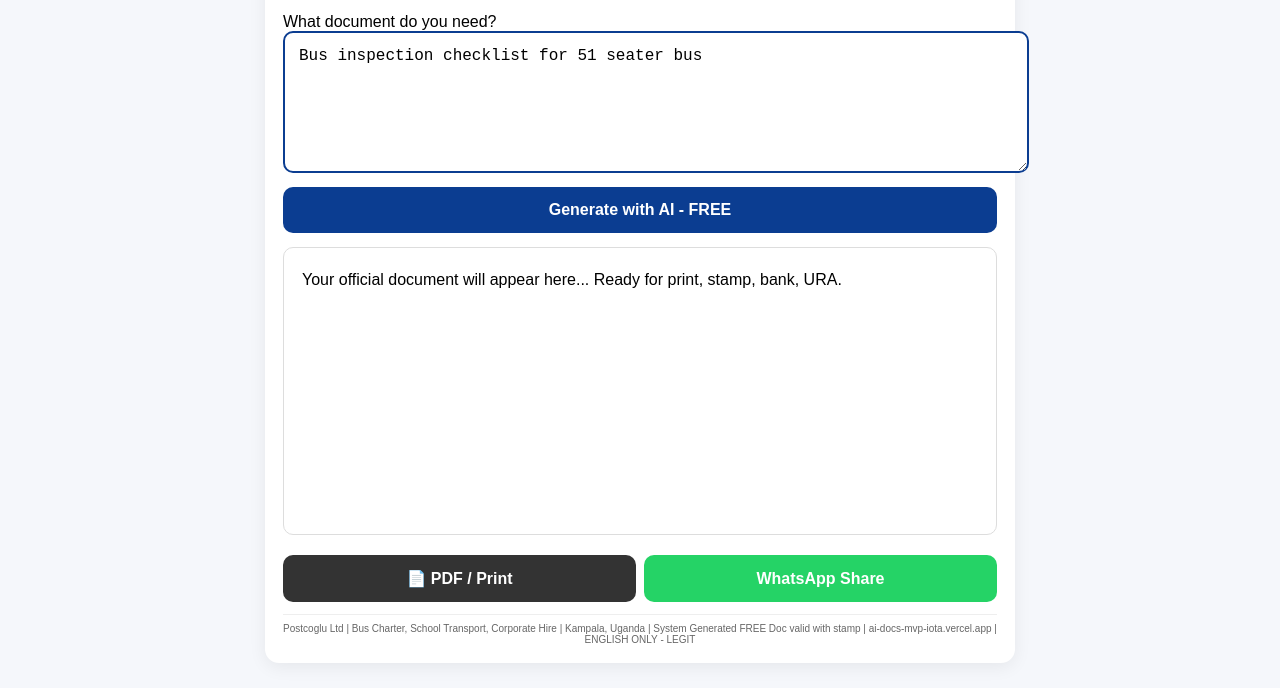
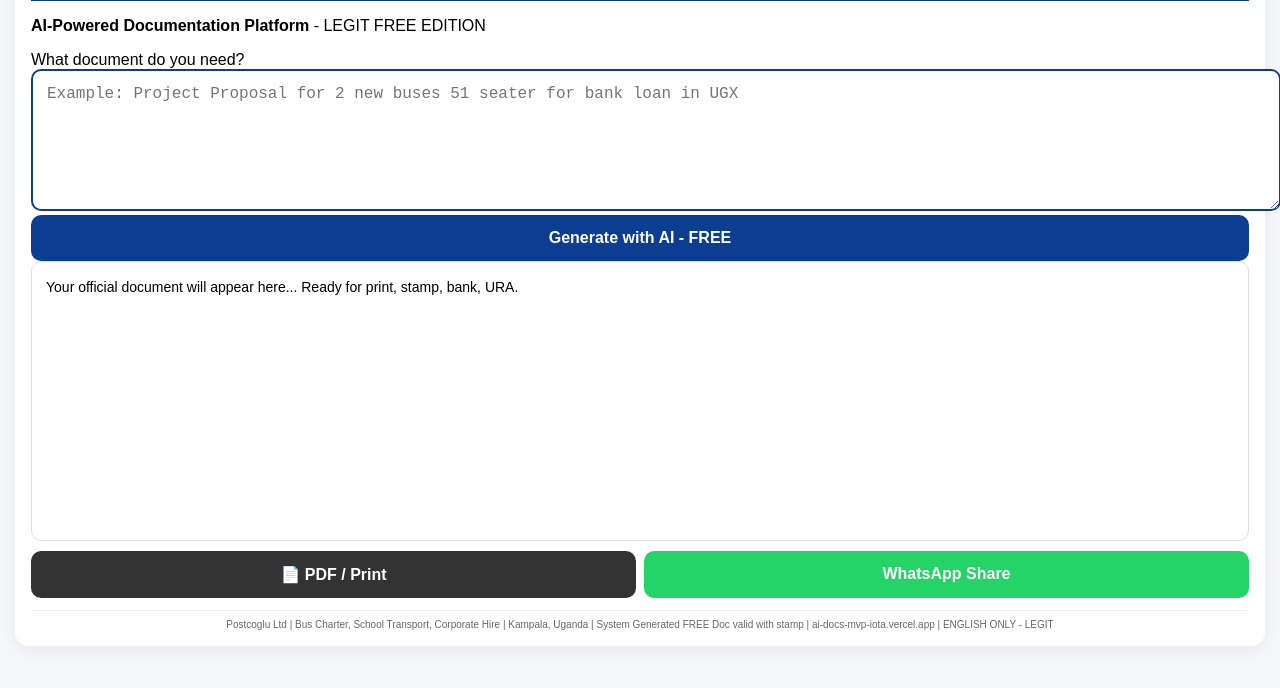
Before and after one commit to postcoglu/ai-docs-mvp, a website: page index.html in a window 1280 px wide. Shown: the part 112-800 px from the top of the page. Drawn offline with Linux system fonts and the light colour scheme.

Commit message:
Refactor HTML structure and styling adjustments

```diff
--- a/index.html
+++ b/index.html
@@ -4,27 +4,26 @@
 <meta charset="utf-8"><meta name="viewport" content="width=device-width,initial-scale=1">
 <title>Postcoglu AI Docs - FREE LEGIT</title>
 <style>
-body{font-family:Arial;max-width:750px;margin:0 auto;padding:15px;background:#f5f7fb}
-.card{background:#fff;border-radius:14px;padding:18px;box-shadow:0 4px 18px #0001}
+body{font-family:Arial;margin:0;padding:15px;background:#f5f7fb}
+.card{background:#fff;border-radius:14px;padding:16px;box-shadow:0 4px 18px #0001}
 .header{border-bottom:4px solid #0B3D91;display:flex;align-items:center;gap:10px;padding-bottom:10px;margin-bottom:12px}
-.header h2{margin:0;color:#0B3D91}
 textarea{width:100%;padding:14px;border:2px solid #0B3D91;border-radius:10px;height:110px;font-size:16px}
-button{width:100%;padding:14px;background:#0B3D91;color:#fff;border:none;border-radius:10px;font-weight:bold;font-size:16px;margin-top:10px}
-#out{border:1px solid #ddd;padding:18px;white-space:pre-wrap;min-height:250px;line-height:1.7;margin-top:14px;background:#fff;border-radius:10px}
+button{width:100%;padding:14px;background:#0B3D91;color:#fff;border:none;border-radius:10px;font-weight:bold;font-size:16px}
+#out{border:1px solid #ddd;padding:14px;background:#fff;white-space:pre-wrap;min-height:250px;line-height:1.7;font-size:14px;border-radius:10px}
 .small{font-size:10px;text-align:center;color:#666;margin-top:12px;border-top:1px solid #eee;padding-top:8px}
 </style>
 </head>
 <body>
 <div class="card">
 <div class="header"><h2>🚌 Postcoglu Ltd</h2></div>
-<p><b>AI-Powered Documentation Platform</b> - LEGIT FREE EDITION - Any Formal Doc in Universe</p>
+<p><b>AI-Powered Documentation Platform</b> - LEGIT FREE EDITION</p>
 <label>What document do you need?</label>
-<textarea id="topic" placeholder="Example: Project Proposal for 2 new buses 51 seater for bank loan in UGX with budget table, OR Bus daily inspection checklist, OR Driver employment contract...">Bus inspection checklist for 51 seater bus</textarea>
+<textarea id="topic" placeholder="Example: Project Proposal for 2 new buses 51 seater for bank loan in UGX"></textarea>
 <button id="btn" onclick="gen()">Generate with AI - FREE</button>
 <div id="out">Your official document will appear here... Ready for print, stamp, bank, URA.</div>
 <div style="display:flex;gap:8px;margin-top:10px">
 <button onclick="window.print()" style="background:#333">📄 PDF / Print</button>
-<button onclick="shareWA()" style="background:#25D366">WhatsApp Share</button>
+<button onclick="shareW()" style="background:#25D366">WhatsApp Share</button>
 </div>
 <div class="small">Postcoglu Ltd | Bus Charter, School Transport, Corporate Hire | Kampala, Uganda | System Generated FREE Doc valid with stamp | ai-docs-mvp-iota.vercel.app | ENGLISH ONLY - LEGIT</div>
 </div>
@@ -34,19 +33,15 @@ const topic=document.getElementById("topic").value;
 const out=document.getElementById("out");
 const btn=document.getElementById("btn");
 if(!topic){alert("Type something");return;}
-btn.innerText="GENERATING..."; out.innerText="Generating official document...";
+btn.innerText="Generating official document..."; out.innerText="Generating official document...";
 try{
-const res=await fetch("/api/generate",{
-method:"POST",
-headers:{"Content-Type":"application/json"},
-body:JSON.stringify({prompt:topic})
-});
+const res=await fetch("/api/generate",{method:"POST",headers:{"Content-Type":"application/json"},body:JSON.stringify({prompt:topic})});
 const d=await res.json();
-if(d.error){out.innerText="❌ "+d.error}else{out.innerText=d.text}
-}catch(e){out.innerText="❌ Error: "+e.message}
+if(d.error){out.innerText="❌ "+d.error}else{out.innerText=d.text||d.result||d.output||d.response||JSON.stringify(d)}
+}catch(e){out.innerText="❌ Error - "+e.message}
 btn.innerText="Generate with AI - FREE";
 }
-function shareWA(){
+function shareW(){
 const t=document.getElementById("out").innerText.slice(0,1000);
 window.open("https://wa.me/?text="+encodeURIComponent(t));
 }
```
